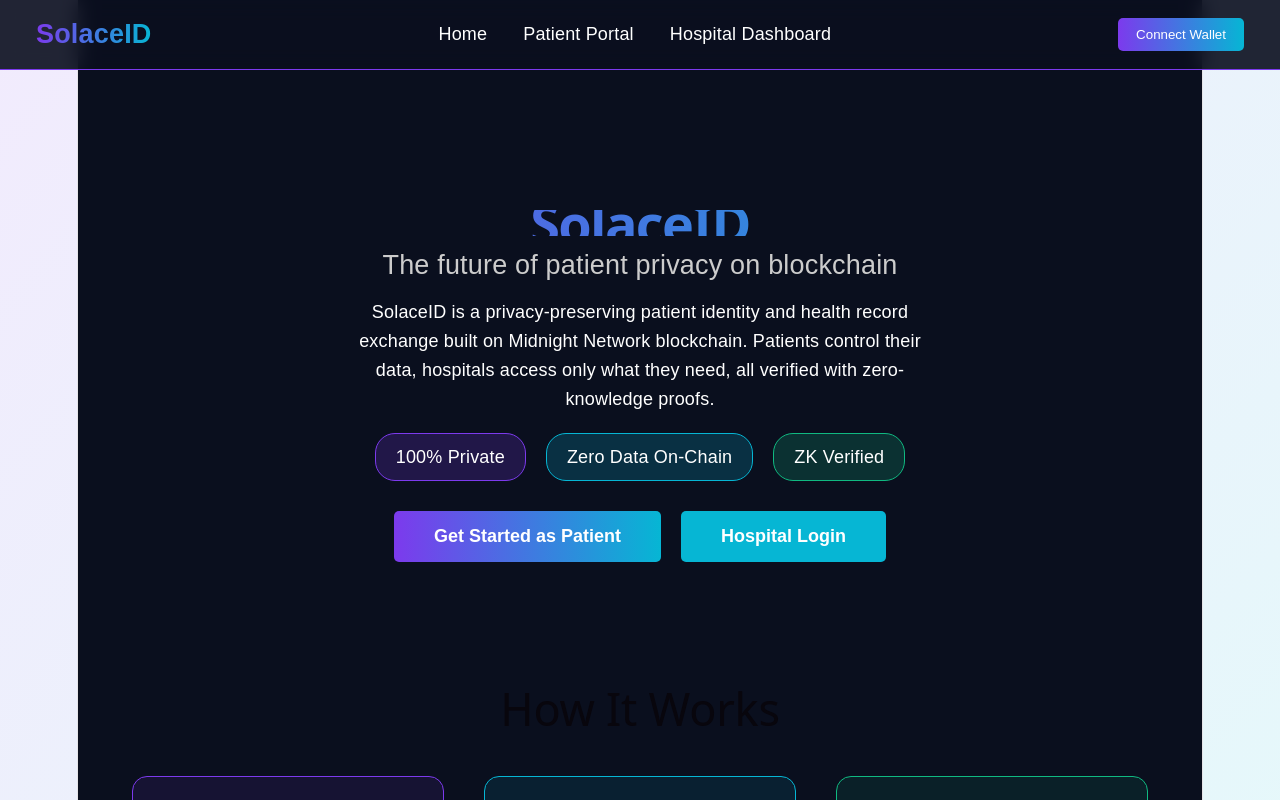
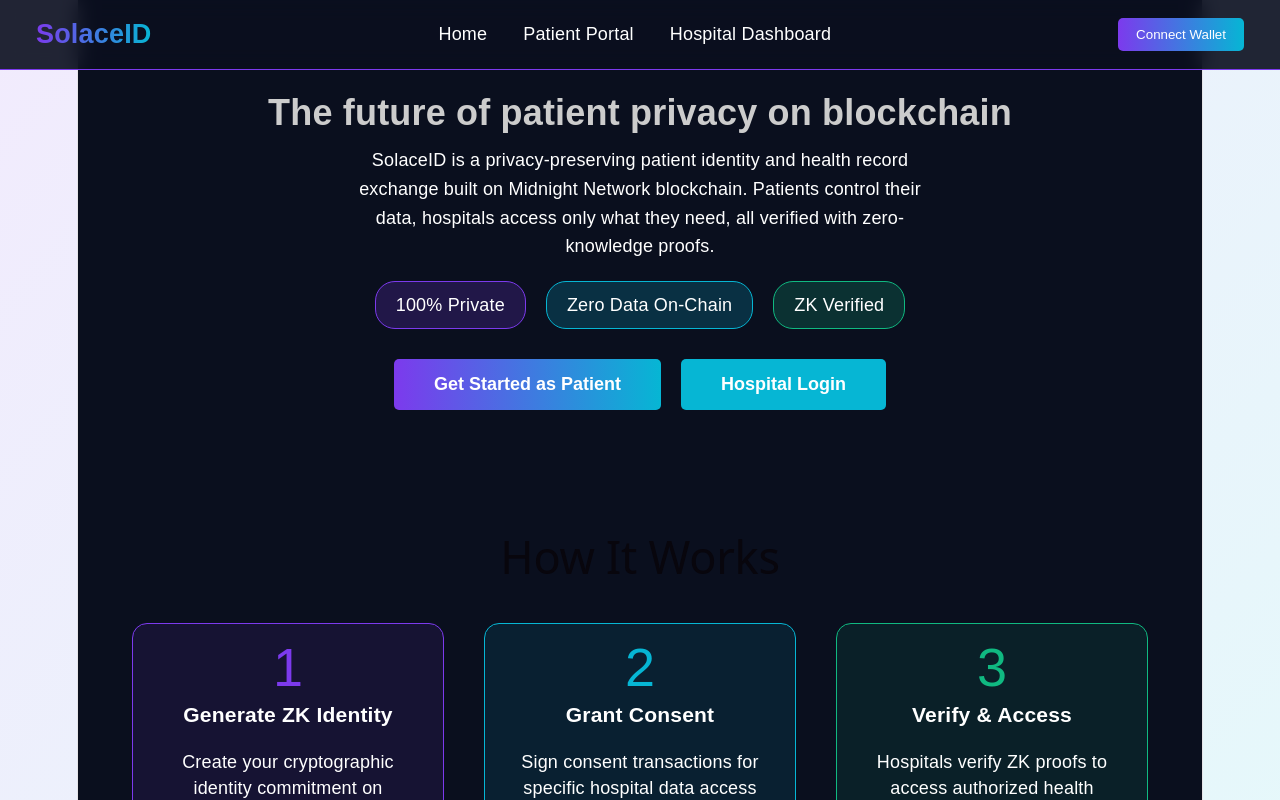
Before and after one commit to dakshdrall/SolaceID, a React (Vite) app in the folder solaceid/: page / in a window 1280 px wide. Shown: the top 800 px of the page. Built offline with nearby package versions, Linux system fonts and the light colour scheme.

Commit message:
fix: correct hero padding

```diff
--- a/solaceid/src/pages/LandingPage.tsx
+++ b/solaceid/src/pages/LandingPage.tsx
@@ -4,7 +4,7 @@
   const navigate = useNavigate();
 
   return (
-    <div style={{ backgroundColor: '#0a0f1e', minHeight: '100vh', color: 'white', fontFamily: 'Arial, sans-serif', paddingTop: '130px', scrollPaddingTop: '3rem' }}>
+    <div style={{ backgroundColor: '#0a0f1e', minHeight: '100vh', color: 'white', fontFamily: 'Arial, sans-serif', paddingTop: '80px', scrollPaddingTop: '3rem' }}>
       <div style={{
         position: 'fixed',
         top: 0,
@@ -53,18 +53,8 @@
         background: 'linear-gradient(135deg, rgba(124, 58, 237, 0.1), rgba(6, 182, 212, 0.1))',
         zIndex: -1
       }}></div>
-      <header style={{ textAlign: 'center', padding: '80px 20px 40px' }}>
-        <h1 style={{
-          fontSize: '3rem',
-          fontWeight: 'bold',
-          background: 'linear-gradient(to right, #7c3aed, #06b6d4)',
-          WebkitBackgroundClip: 'text',
-          WebkitTextFillColor: 'transparent',
-          margin: '0'
-        }}>
-          SolaceID
-        </h1>
-        <p style={{ fontSize: '1.5rem', margin: '16px 0 20px', color: '#ccc' }}>The future of patient privacy on blockchain</p>
+      <header style={{ textAlign: 'center', padding: '20px 20px 40px' }}>
+  <p style={{ fontSize: '2rem', margin: '0 0 20px', color: '#ccc', fontWeight: '600' }}>The future of patient privacy on blockchain</p>
         <p style={{ fontSize: '18px', maxWidth: '600px', margin: '0 auto 20px', lineHeight: '1.6' }}>
           SolaceID is a privacy-preserving patient identity and health record exchange built on Midnight Network blockchain.
           Patients control their data, hospitals access only what they need, all verified with zero-knowledge proofs.
```
